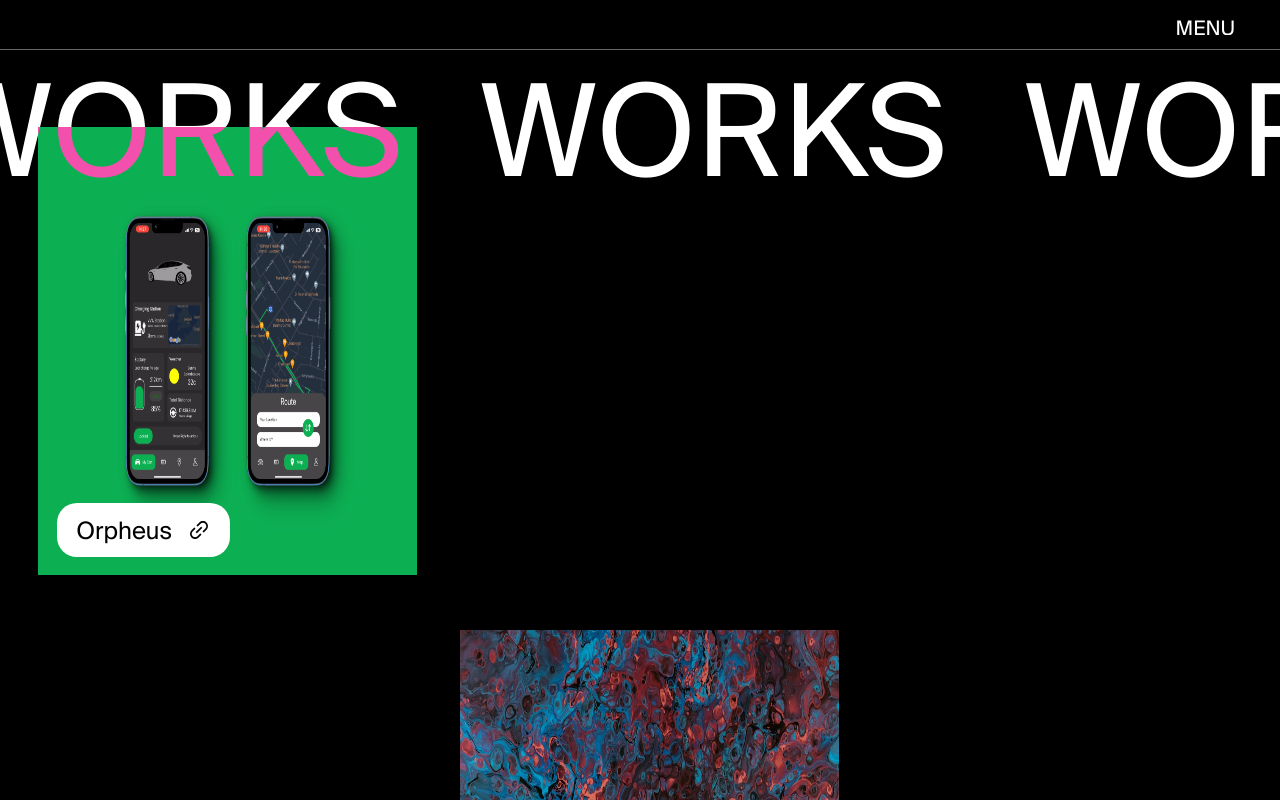
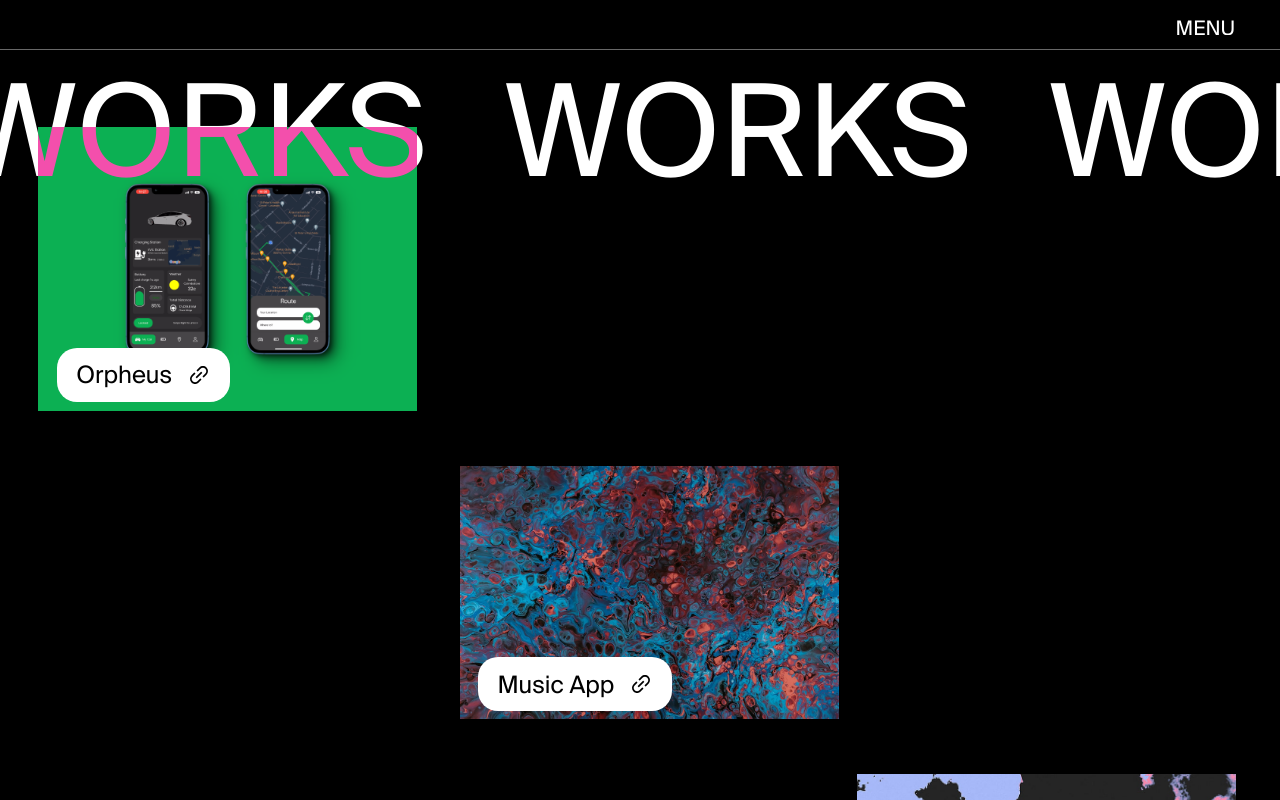
Before and after one commit to Olowodev/my-portfolio-next1.3, a Next.js app: page /works in a window 1280 px wide. Shown: the top 800 px of the page. Built offline with nearby package versions, Linux system fonts and the light colour scheme; a web font is replaced by a local one.

Commit message:
Update works.module.css

```diff
--- a/styles/workStyles/works.module.css
+++ b/styles/workStyles/works.module.css
@@ -62,7 +62,7 @@
 
 .wrapLink img {
     width: 100%;
-    height: 35vw;
+/*     height: 35vw; */
 }
 
 .cell:first-child {
```
